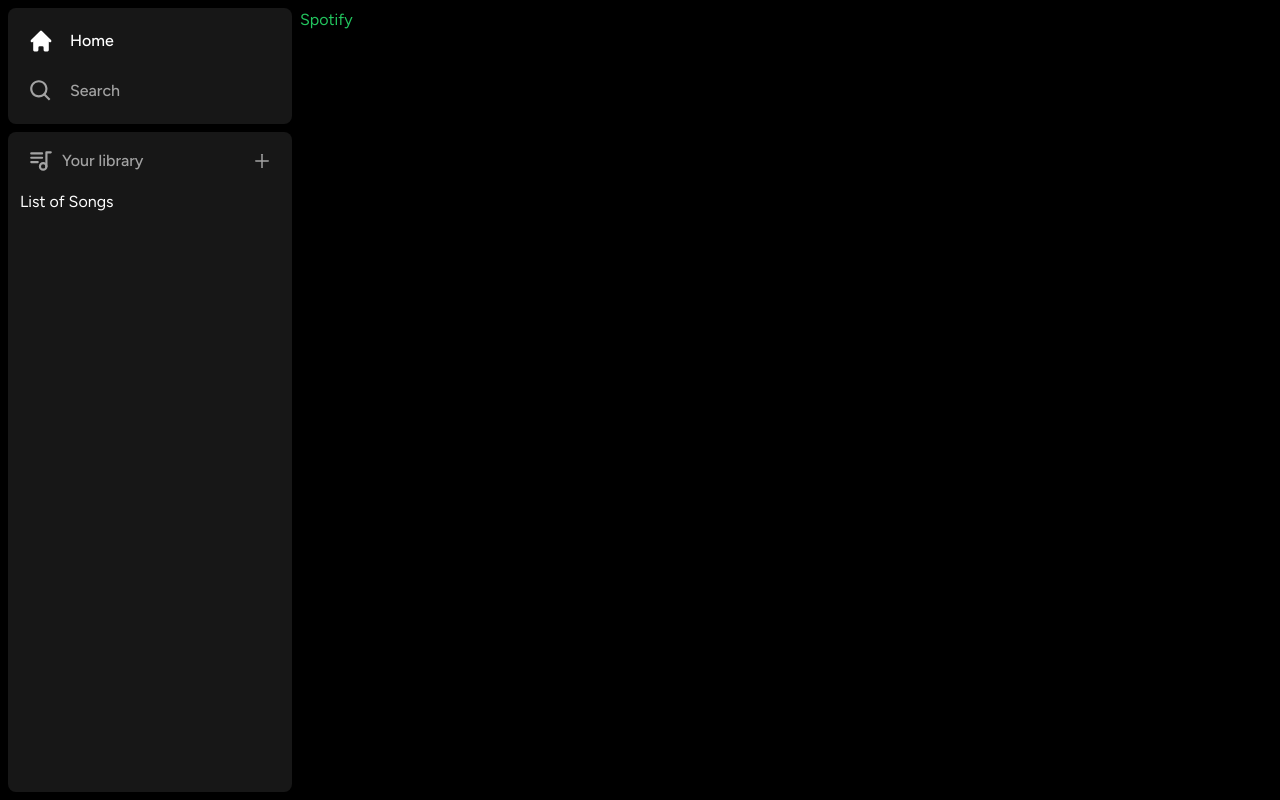
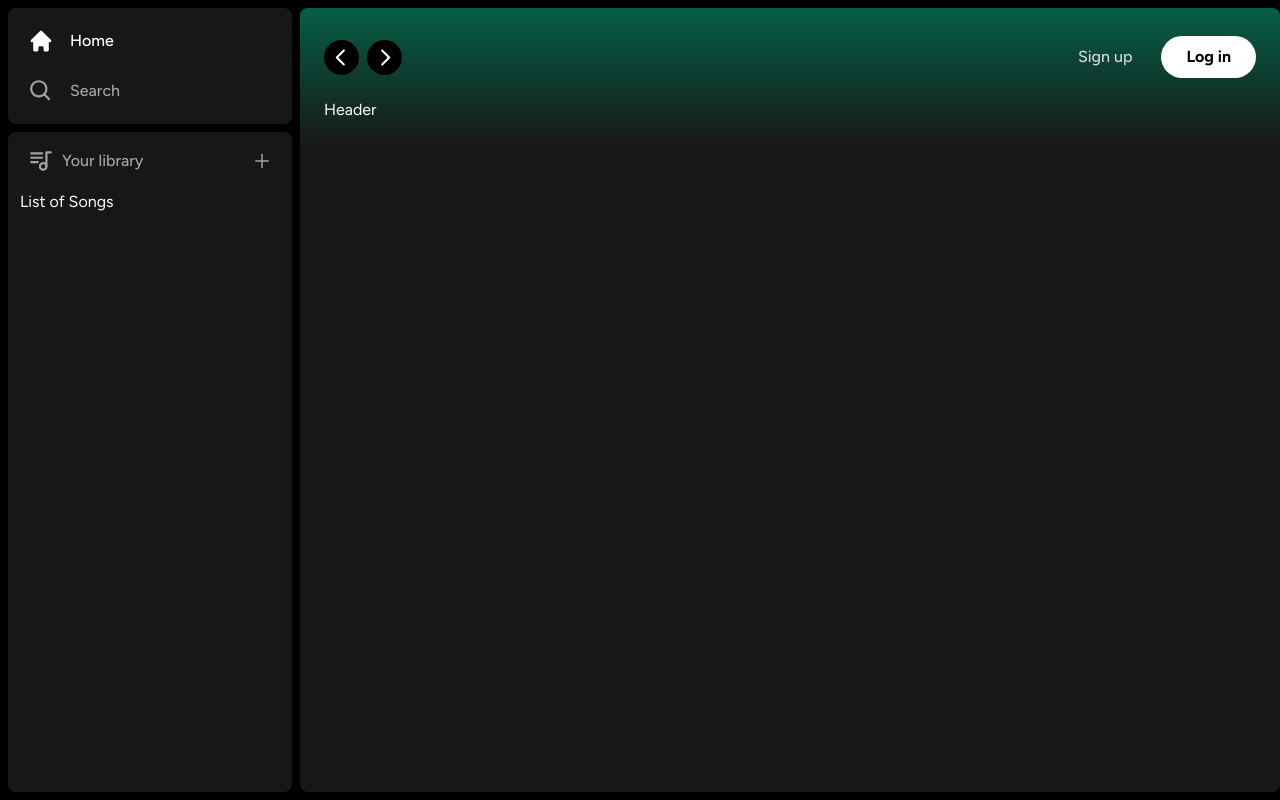
Before and after one commit to wardis/spotify, a Next.js app: page / in a window 1280 px wide. Built offline with nearby package versions, Linux system fonts and the light colour scheme.

Commit message:
add top app bar and prettier

```diff
--- a/app/(site)/page.tsx
+++ b/app/(site)/page.tsx
@@ -1,3 +1,9 @@
+import Header from "@/components/Header";
+
 export default function Home() {
-  return <div className="text-green-500">Spotify</div>;
+  return (
+    <div className="h-full w-full overflow-hidden overflow-y-auto rounded-lg bg-neutral-900">
+      <Header>Header</Header>
+    </div>
+  );
 }
--- /dev/null
+++ b/components/Button.tsx
@@ -0,0 +1,28 @@
+import { PropsWithChildren, ButtonHTMLAttributes, forwardRef } from "react";
+import { twMerge } from "tailwind-merge";
+
+interface ButtonProps
+  extends PropsWithChildren<ButtonHTMLAttributes<HTMLButtonElement>> {}
+
+const Button = forwardRef<HTMLButtonElement, ButtonProps>(
+  ({ className, children, disabled, type = "button", ...props }, ref) => {
+    return (
+      <button
+        type={type}
+        className={twMerge(
+          "diabled:cursor-not-allowed w-full rounded-full border border-transparent bg-green-500 px-3 py-3 font-bold text-black transition hover:opacity-75 disabled:opacity-50",
+          className
+        )}
+        disabled={disabled}
+        ref={ref}
+        {...props}
+      >
+        {children}
+      </button>
+    );
+  }
+);
+
+Button.displayName = "Button";
+
+export default Button;
--- /dev/null
+++ b/components/Header.tsx
@@ -0,0 +1,75 @@
+"use client";
+
+import { useRouter } from "next/navigation";
+import { twMerge } from "tailwind-merge";
+import { RxCaretLeft, RxCaretRight } from "react-icons/rx";
+import { HiHome } from "react-icons/hi";
+import { BiSearch } from "react-icons/bi";
+
+import Button from "./Button";
+import { PropsWithChildren } from "react";
+
+interface HeaderProps extends PropsWithChildren {
+  className?: string;
+}
+
+const Header = ({ children, className }: HeaderProps) => {
+  const router = useRouter();
+  console.log(router);
+
+  const handleLogout = () => {};
+
+  return (
+    <div
+      className={twMerge(
+        "h-fit bg-gradient-to-b from-emerald-800 p-6",
+        className
+      )}
+    >
+      <div className="mb-4 flex w-full items-center justify-between">
+        <div className="hidden items-center gap-x-2 md:flex">
+          <button
+            className="flex items-center justify-center rounded-full bg-black transition hover:opacity-75"
+            onClick={() => router.back()}
+          >
+            <RxCaretLeft size={35} className="text-white" />
+          </button>
+          <button
+            className="flex items-center justify-center rounded-full bg-black transition hover:opacity-75"
+            onClick={() => router.forward()}
+          >
+            <RxCaretRight size={35} className="text-white" />
+          </button>
+        </div>
+        <div className="flex items-center gap-x-2 md:hidden">
+          <button className="flex items-center justify-center rounded-full bg-white p-2 transition hover:opacity-75">
+            <HiHome size={20} className="text-black" />
+          </button>
+          <button className="flex items-center justify-center rounded-full bg-white p-2 transition hover:opacity-75">
+            <BiSearch size={20} className="text-black" />
+          </button>
+        </div>
+        <div className="flex items-center justify-between gap-x-4">
+          <>
+            <div>
+              <Button
+                onClick={() => {}}
+                className="bg-transparent font-medium text-neutral-300"
+              >
+                Sign up
+              </Button>
+            </div>
+            <div>
+              <Button onClick={() => {}} className="bg-white px-6 py-2">
+                Log in
+              </Button>
+            </div>
+          </>
+        </div>
+      </div>
+      {children}
+    </div>
+  );
+};
+
+export default Header;
--- a/components/Sidebar.tsx
+++ b/components/Sidebar.tsx
@@ -1,14 +1,16 @@
 "use client";
 
 import { usePathname } from "next/navigation";
-import { useMemo } from "react";
+import { PropsWithChildren, useMemo } from "react";
 import { HiHome } from "react-icons/hi";
 import { BiSearch } from "react-icons/bi";
 import Box from "./Box";
 import SidebarItem from "./SidebarItem";
 import Library from "./Library";
 
-const Sidebar = ({ children }: { children: React.ReactNode }) => {
+interface SidebarProps extends PropsWithChildren {}
+
+const Sidebar = ({ children }: SidebarProps) => {
   const pathname = usePathname();
 
   const routes = useMemo(
--- a/package.json
+++ b/package.json
@@ -23,5 +23,10 @@
     "tailwind-merge": "^1.13.2",
     "tailwindcss": "3.3.2",
     "typescript": "5.1.3"
+  },
+  "devDependencies": {
+    "eslint-config-prettier": "^8.8.0",
+    "prettier": "^2.8.8",
+    "prettier-plugin-tailwindcss": "^0.3.0"
   }
 }
```
Also changed, not shown: .eslintrc.json, 1 other file (tests, documents, lock files or other folders).
